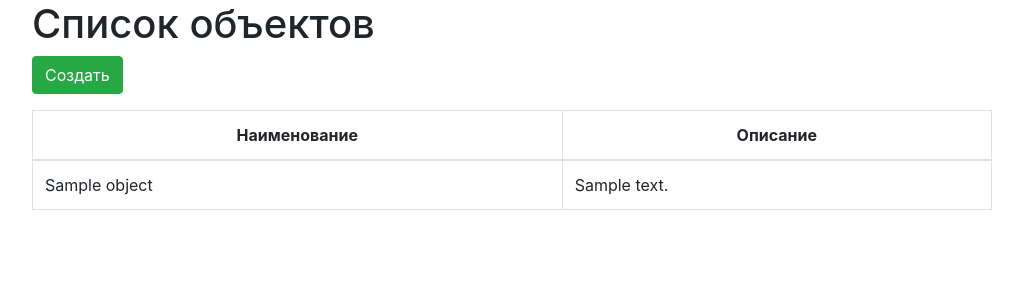
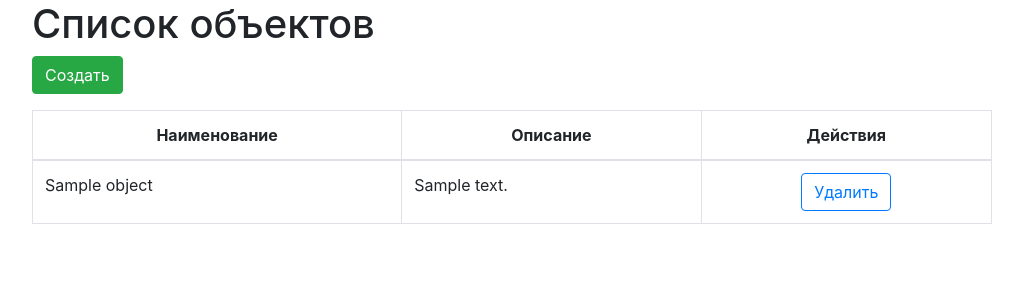
Before and after one commit to Stalker7777/fort, a PHP site: page / in a window 1280 px wide. Shown: the top 300 px of the page, without its empty margins (128-1151 px from the left). Run offline with PHP 8.4, Linux system fonts and the light colour scheme; tables that the repository leaves empty or names only in its code hold one stand-in row (values such as "Sample post"); data that the repository does not hold is empty.

Commit message:
add delete object

```diff
--- a/app/App.php
+++ b/app/App.php
@@ -38,6 +38,13 @@ class App
             case 'create':
                 $content = $controller->create();
                 break;
+            case 'delete':
+                $id = null;
+                if(isset($_GET['id'])) {
+                    $id = $_GET['id'];
+                }
+                $content = $controller->delete($id);
+                break;
             default:
                 $content = $controller->index();
         }
--- a/controllers/SiteController.php
+++ b/controllers/SiteController.php
@@ -76,4 +76,16 @@ class SiteController extends Controller
             ];
     }
 
+    /**
+     * @param int $id
+     */
+    public function delete(int $id)
+    {
+        $model = new SiteModel();
+
+        $model->delete($id);
+
+        $this->redirect('index.php');
+    }
+
 }
--- a/models/SiteModel.php
+++ b/models/SiteModel.php
@@ -70,5 +70,17 @@ class SiteModel extends Model
         return $this->selectSQL($fields, $sql);
     }
 
+    /**
+     * @param int $id
+     * @return array
+     */
+    public function delete(int $id): array
+    {
+        if($id == null) return [];
+
+        $sql = "DELETE FROM objects WHERE id = $id;";
+
+        return $this->execSQL($sql);
+    }
 
 }
--- a/views/site/index.php
+++ b/views/site/index.php
@@ -15,6 +15,7 @@
                 <tr>
                     <th class="text-center">Наименование</th>
                     <th class="text-center">Описание</th>
+                    <th class="text-center">Действия</th>
                 </tr>
             </thead>
             <tbody>
@@ -22,6 +23,11 @@
                 <tr>
                     <td><?= $item['name'] ?></td>
                     <td><?= $item['note'] ?></td>
+                    <td class="text-center">
+                        <a href="index.php?page=delete&id=<?= $item['id'] ?>" class="btn btn-outline-primary" onClick="return window.confirm('Удалить запись?');">
+                            <span class="glyphicon glyphicon-trash">Удалить</span>
+                        </a>
+                    </td>
                 </tr>
             <?php } ?>
             </tbody>
```
